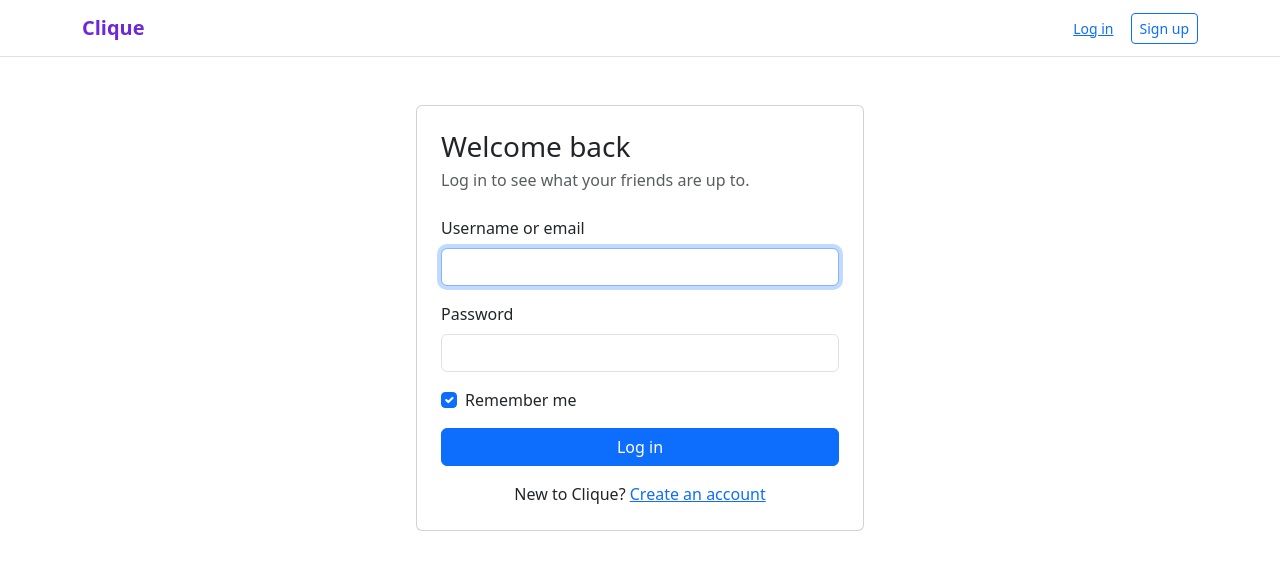
After one commit to 650buxks/Inner-Circle, a Django app: page /accounts/login/ in a window 1280 px wide. The commit adds this page. Shown: the top 570 px of the page. Run offline with Django 5.2, Linux system fonts and the light colour scheme; parts of the project's set-up code (start-up, migrations or seed data) failed here and were passed over.

Commit message:
Add log in and log out

```diff
--- a/accounts/forms.py
+++ b/accounts/forms.py
@@ -1,5 +1,5 @@
 from django import forms
-from django.contrib.auth.forms import UserCreationForm
+from django.contrib.auth.forms import AuthenticationForm, UserCreationForm
 
 from .models import User
 
@@ -21,6 +21,22 @@ class SignUpForm(UserCreationForm):
         """Don't allow two accounts with the same email."""
         email = self.cleaned_data["email"]
         if User.objects.filter(email__iexact=email).exists():
-            raise forms.ValidationError("""
-            An account with this email already exists.""")
+            raise forms.ValidationError(
+                "An account with this email already exists.",
+            )
         return email
+
+
+class LoginForm(AuthenticationForm):
+    remember_me = forms.BooleanField(
+        required=False,
+        initial=True,
+        label="Remember me",
+    )
+
+    def __init__(self, *args, **kwargs):
+        super().__init__(*args, **kwargs)
+        self.fields["username"].label = "Username or email"
+        self.fields["username"].widget.attrs["class"] = "form-control"
+        self.fields["password"].widget.attrs["class"] = "form-control"
+        self.fields["remember_me"].widget.attrs["class"] = "form-check-input"
--- /dev/null
+++ b/accounts/templates/accounts/login.html
@@ -0,0 +1,44 @@
+{% extends "base.html" %}
+
+{% block title %}Log in · Clique{% endblock %}
+
+{% block content %}
+<div class="card mx-auto" style="max-width: 28rem;">
+  <div class="card-body p-4">
+    <h1 class="h3 mb-1">Welcome back</h1>
+    <p class="text-body-secondary mb-4">Log in to see what your friends are up to.</p>
+
+    <form method="post" novalidate>
+      {% csrf_token %}
+
+      {% if form.non_field_errors %}
+        <div class="alert alert-danger">
+          {% for error in form.non_field_errors %}{{ error }}{% endfor %}
+        </div>
+      {% endif %}
+
+      <div class="mb-3">
+        <label class="form-label" for="{{ form.username.id_for_label }}">{{ form.username.label }}</label>
+        {{ form.username }}
+      </div>
+
+      <div class="mb-3">
+        <label class="form-label" for="{{ form.password.id_for_label }}">{{ form.password.label }}</label>
+        {{ form.password }}
+      </div>
+
+      <div class="form-check mb-3">
+        {{ form.remember_me }}
+        <label class="form-check-label" for="{{ form.remember_me.id_for_label }}">{{ form.remember_me.label }}</label>
+      </div>
+
+      <input type="hidden" name="next" value="{{ next }}">
+      <button type="submit" class="btn btn-primary w-100">Log in</button>
+    </form>
+
+    <p class="text-center mt-3 mb-0">
+      New to Clique? <a href="{% url 'accounts:signup' %}">Create an account</a>
+    </p>
+  </div>
+</div>
+{% endblock %}
--- a/accounts/urls.py
+++ b/accounts/urls.py
@@ -1,3 +1,4 @@
+from django.contrib.auth.views import LogoutView
 from django.urls import path
 
 from . import views
@@ -6,4 +7,6 @@ app_name = "accounts"
 
 urlpatterns = [
     path("signup/", views.signup, name="signup"),
+    path("login/", views.CliqueLoginView.as_view(), name="login"),
+    path("logout/", LogoutView.as_view(), name="logout"),
 ]
--- a/accounts/views.py
+++ b/accounts/views.py
@@ -1,7 +1,8 @@
 from django.contrib.auth import login
+from django.contrib.auth.views import LoginView
 from django.shortcuts import redirect, render
 
-from .forms import SignUpForm
+from .forms import LoginForm, SignUpForm
 
 
 def signup(request):
@@ -19,3 +20,15 @@ def signup(request):
         form = SignUpForm()
 
     return render(request, "accounts/signup.html", {"form": form})
+
+
+class CliqueLoginView(LoginView):
+    template_name = "accounts/login.html"
+    authentication_form = LoginForm
+    redirect_authenticated_user = True
+
+    def form_valid(self, form):
+        if not form.cleaned_data["remember_me"]:
+            # Log out when the browser closes.
+            self.request.session.set_expiry(0)
+        return super().form_valid(form)
--- a/templates/base.html
+++ b/templates/base.html
@@ -11,10 +11,19 @@
   <nav class="navbar border-bottom bg-body">
     <div class="container">
       <a class="navbar-brand fw-bold clique-brand" href="{% url 'core:home' %}">Clique</a>
-            {% if user.is_authenticated %}
-        <span class="navbar-text">Hi, {{ user.name }}</span>
+      {% if user.is_authenticated %}
+        <div class="d-flex align-items-center gap-3">
+          <span class="navbar-text">Hi, {{ user.name }}</span>
+          <form method="post" action="{% url 'accounts:logout' %}">
+            {% csrf_token %}
+            <button type="submit" class="btn btn-outline-secondary btn-sm">Log out</button>
+          </form>
+        </div>
       {% else %}
-        <a class="btn btn-outline-primary btn-sm" href="{% url 'accounts:signup' %}">Sign up</a>
+        <div class="d-flex gap-2">
+          <a class="btn btn-link btn-sm" href="{% url 'accounts:login' %}">Log in</a>
+          <a class="btn btn-outline-primary btn-sm" href="{% url 'accounts:signup' %}">Sign up</a>
+        </div>
       {% endif %}
     </div>
   </nav>
```
Also changed, not shown: accounts/backends.py (added, +27 -0 lines), accounts/tests.py (+76 -0 lines), config/settings.py (+17 -6 lines).
